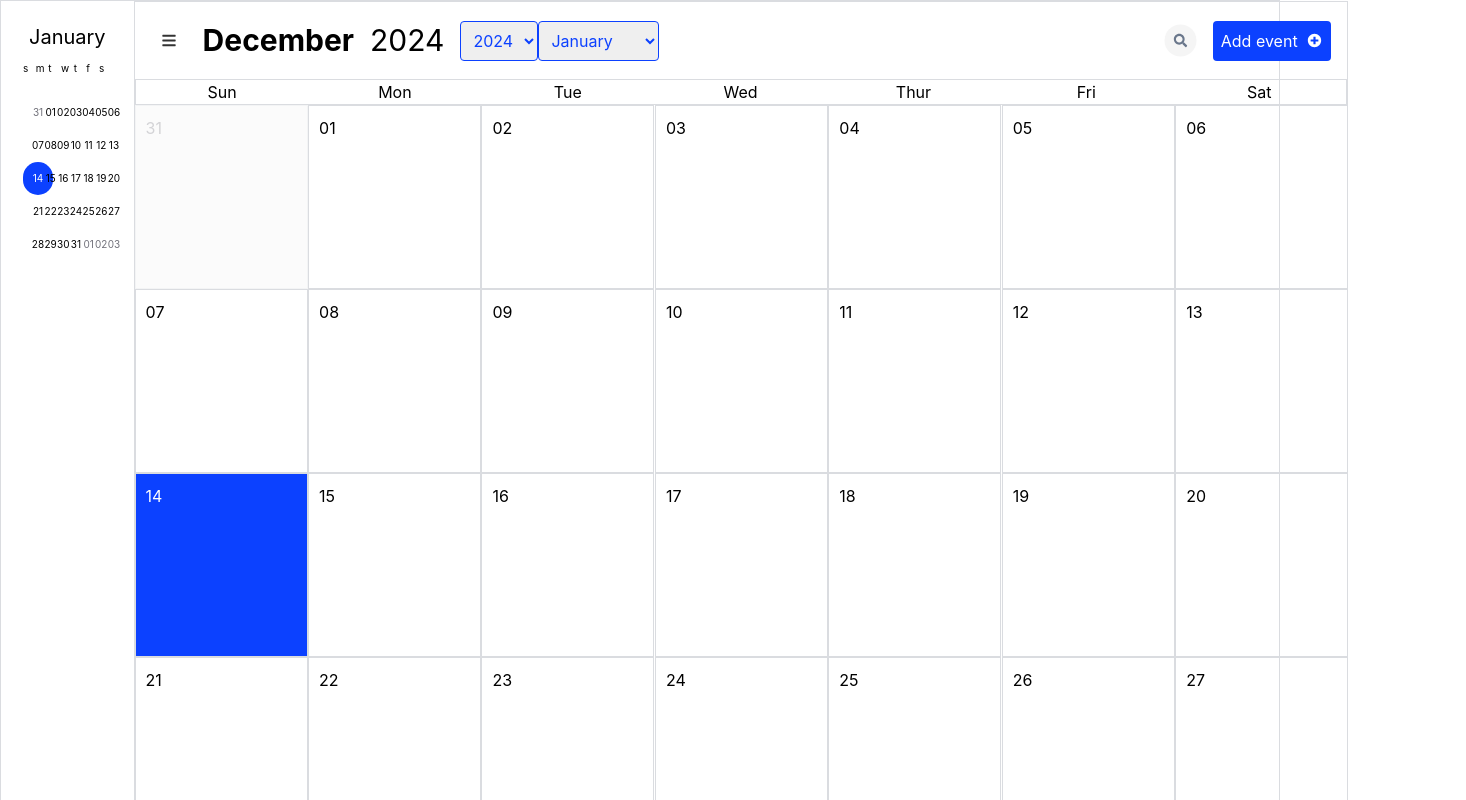
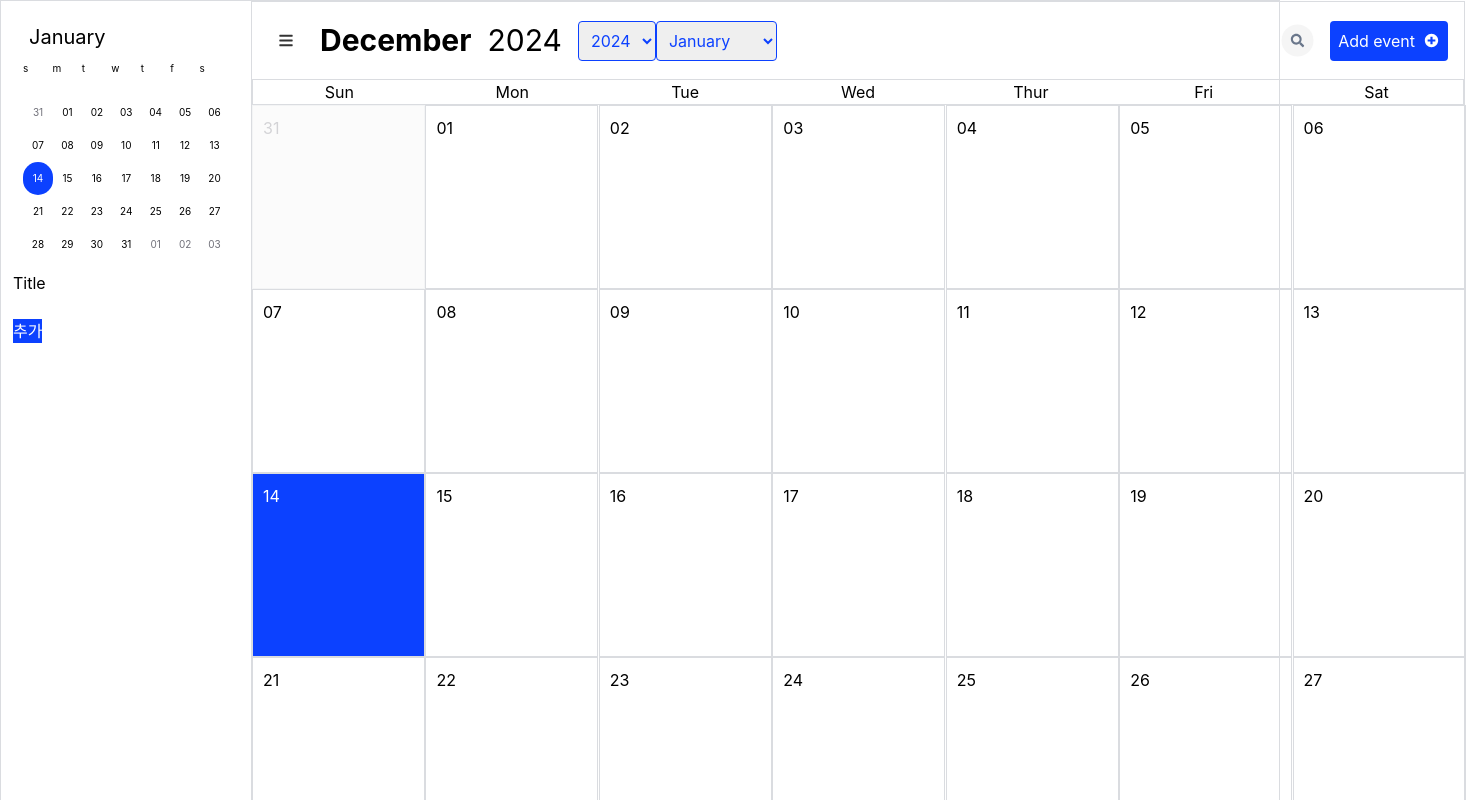
Before and after one commit to lindychi/frontend-bootcamp, a React (Create React App) app: page / in a window 1280 px wide. Shown: the top 800 px of the page, 1466 px wide, since content can reach past the window. Built offline with nearby package versions, Linux system fonts and the light colour scheme.

Commit message:
TODO박스 생성하기

```diff
--- a/src/App.tsx
+++ b/src/App.tsx
@@ -2,6 +2,7 @@ import React, { useState, useEffect } from 'react';
 import clsx from "clsx";
 import "./App.css";
 import "./consts/style.css";
+
 
 import { dayList } from "./consts/calendar";
 
@@ -15,6 +16,9 @@ import Plus from "./icons/Plus";
 
 function App() {
   const today = new Date();
+  const [value, setValue] = useState("");
+  const [todoData, setTodoData] = useState<{ title: string; time: string }[]>([]);
+
   const [selectedMonth, setSelectedMonth] = React.useState(today.getMonth() + 1);
   const [selectedYear, setSelectedYear] = React.useState(today.getFullYear());
   const targetCalendarDates: Date[] = getCalendarDates(selectedYear, selectedMonth);
@@ -59,7 +63,29 @@ function App() {
             })}
        </div>
   </div>
-
+  <div>
+    <div>
+      Title{""}
+      <input
+          type="text"
+          value={value}
+          onChange={(event) => setValue(event.target.value)}
+        />
+        <button
+          className="bg-primary text-white"
+          onClick={() => {
+            const newTodo = {
+              title: value,
+              time: "08:00",
+            };
+            setTodoData([...todoData, newTodo]);
+            setValue("");
+          }}
+        >
+          추가
+        </button>
+    </div>
+  </div>
 
 </div>
 
@@ -130,6 +156,13 @@ function App() {
                 })}
                 >
                   {date.getDate() > 9 ? date.getDate() : `0${date.getDate()}`}
+
+                  {todoData.map((item, index) => (
+  <div key={index} className='flex flex-row gap-4'>
+    <div>{item.title}</div>
+    <div>{item.time}</div>
+  </div>
+))}
                 </div>
               );
             })}
```
